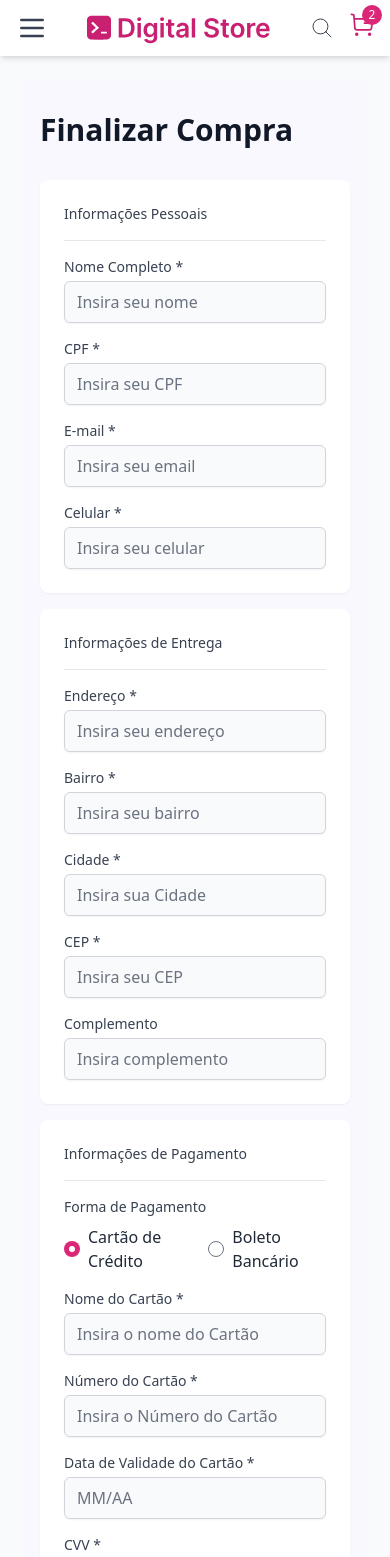
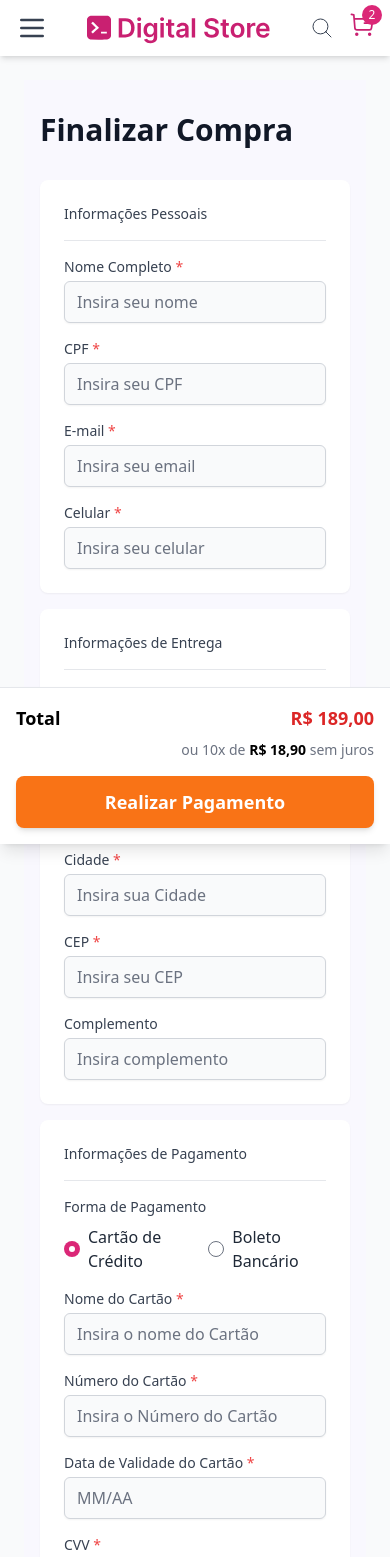
Before and after one commit to Jkawam/PJ-FINAL, a React (Vite) app: page /finalizar-compra in a window 390 px wide. Shown: the top 1557 px of the page. Built offline with nearby package versions, Linux system fonts and the light colour scheme.

Commit message:
pagina de compra finalizada, está pronta

```diff
--- a/src/pages/produtofinal/FinalizarCompra.jsx
+++ b/src/pages/produtofinal/FinalizarCompra.jsx
@@ -1,11 +1,14 @@
 import React, { useState, useEffect } from 'react';
-import { Link } from 'react-router-dom';
+import { Link, useNavigate } from 'react-router-dom';
 
-// Importe a imagem do produto
+// Importe a imagem do produto (se necessário para mock data)
 import producImage5Preview from '../../assets/images/produtos/produc-image-5-removebg-preview.png';
 
 function FinalizarCompra() {
-    // Dados mockados para o resumo (você pode querer passar isso via props ou context)
+    // 1. Inicializa o hook useNavigate para navegação programática
+    const navigate = useNavigate();
+
+    // Dados mockados para o resumo (em uma aplicação real, viriam de props, contexto ou API)
     const mockProduct = {
         name: "Tênis Nike Revolution 6 Next Nature Masculino",
         imageUrl: producImage5Preview,
@@ -18,7 +21,7 @@ function FinalizarCompra() {
     // Estado para controlar a forma de pagamento (ex: 'credito' ou 'boleto')
     const [paymentMethod, setPaymentMethod] = useState('credito');
 
-    // **NOVO ESTADO E EFEITO PARA DETECTAR TAMANHO DA TELA**
+    // Estado e Efeito para detectar o tamanho da tela para renderização responsiva
     const [isDesktop, setIsDesktop] = useState(window.innerWidth >= 768);
 
     useEffect(() => {
@@ -27,117 +30,73 @@ function FinalizarCompra() {
         };
 
         window.addEventListener('resize', handleResize);
+        // Função de limpeza para remover o event listener quando o componente for desmontado
         return () => window.removeEventListener('resize', handleResize);
-    }, []);
+    }, []); // Array de dependências vazio significa que o efeito roda uma vez ao montar e limpa ao desmontar
+
+    // 2. Função para lidar com o envio do pagamento e navegação
+    const handlePayment = () => {
+        // --- COLOCAR LÓGICA DE PROCESSAMENTO DE PAGAMENTO AQUI ---
+        // Ex: Validação de formulário, envio de dados para uma API, etc.
+        console.log("Iniciando pagamento...");
+
+        // Após o "sucesso" do pagamento (aqui simulado), navegue para a página de confirmação
+        navigate('/compra-feita'); // Rota para a página de compra concluída
+    };
+
+    // Componente auxiliar para campos de input para reduzir repetição
+    const InputField = ({ id, label, type = "text", placeholder, required = false }) => (
+        <div>
+            <label htmlFor={id} className="block text-sm font-medium text-gray-700">
+                {label} {required && <span className="text-red-500">*</span>}
+            </label>
+            <input
+                type={type}
+                id={id}
+                placeholder={placeholder}
+                className="mt-1 block w-full rounded-md border-gray-300 shadow-sm focus:border-pink-600 focus:ring-pink-600 sm:text-sm bg-gray-50"
+                required={required}
+            />
+        </div>
+    );
 
     return (
         <div className="bg-page-background py-8 font-inter relative">
             <div className="container mx-auto px-4 pb-10 md:pb-0">
 
-                {/* Título principal da página, mantido como h1 para semântica */}
+                {/* Título principal da página */}
                 <h1 className="text-3xl font-bold text-gray-900 mb-8">Finalizar Compra</h1>
 
                 <div className="lg:flex lg:gap-6">
-                    {/* Alterado space-y-6 para space-y-4 para aproximar as divs */}
+                    {/* Área de Conteúdo Principal (Formulários) */}
                     <div className="lg:w-2/3 space-y-4 mb-8 lg:mb-0">
+
                         {/* Seção de Informações Pessoais */}
                         <div className="bg-white rounded-lg shadow-sm p-6">
-                            <label className="block text-sm text-gray-700 mb-4 pb-4 border-b font-medium">Informações Pessoais</label>
+                            <h2 className="block text-sm text-gray-700 mb-4 pb-4 border-b font-medium">Informações Pessoais</h2>
                             <div className="space-y-4">
-                                <div>
-                                    <label htmlFor="nomeCompleto" className="block text-sm font-medium text-gray-700">Nome Completo *</label>
-                                    <input
-                                        type="text"
-                                        id="nomeCompleto"
-                                        placeholder="Insira seu nome"
-                                        className="mt-1 block w-full rounded-md border-gray-300 shadow-sm focus:border-pink-600 focus:ring-pink-600 sm:text-sm bg-gray-50"
-                                    />
-                                </div>
-                                <div>
-                                    <label htmlFor="cpf" className="block text-sm font-medium text-gray-700">CPF *</label>
-                                    <input
-                                        type="text"
-                                        id="cpf"
-                                        placeholder="Insira seu CPF"
-                                        className="mt-1 block w-full rounded-md border-gray-300 shadow-sm focus:border-pink-600 focus:ring-pink-600 sm:text-sm bg-gray-50"
-                                    />
-                                </div>
-                                <div>
-                                    <label htmlFor="email" className="block text-sm font-medium text-gray-700">E-mail *</label>
-                                    <input
-                                        type="email"
-                                        id="email"
-                                        placeholder="Insira seu email"
-                                        className="mt-1 block w-full rounded-md border-gray-300 shadow-sm focus:border-pink-600 focus:ring-pink-600 sm:text-sm bg-gray-50"
-                                    />
-                                </div>
-                                <div>
-                                    <label htmlFor="celular" className="block text-sm font-medium text-gray-700">Celular *</label>
-                                    <input
-                                        type="text"
-                                        id="celular"
-                                        placeholder="Insira seu celular"
-                                        className="mt-1 block w-full rounded-md border-gray-300 shadow-sm focus:border-pink-600 focus:ring-pink-600 sm:text-sm bg-gray-50"
-                                    />
-                                </div>
+                                <InputField id="nomeCompleto" label="Nome Completo" placeholder="Insira seu nome" required />
+                                <InputField id="cpf" label="CPF" placeholder="Insira seu CPF" required />
+                                <InputField id="email" label="E-mail" type="email" placeholder="Insira seu email" required />
+                                <InputField id="celular" label="Celular" placeholder="Insira seu celular" required />
                             </div>
                         </div>
 
                         {/* Seção de Informações de Entrega */}
                         <div className="bg-white rounded-lg shadow-sm p-6">
-                            <label className="block text-sm text-gray-700 mb-4 pb-4 border-b font-medium">Informações de Entrega</label>
+                            <h2 className="block text-sm text-gray-700 mb-4 pb-4 border-b font-medium">Informações de Entrega</h2>
                             <div className="space-y-4">
-                                <div>
-                                    <label htmlFor="endereco" className="block text-sm font-medium text-gray-700">Endereço *</label>
-                                    <input
-                                        type="text"
-                                        id="endereco"
-                                        placeholder="Insira seu endereço"
-                                        className="mt-1 block w-full rounded-md border-gray-300 shadow-sm focus:border-pink-600 focus:ring-pink-600 sm:text-sm bg-gray-50"
-                                    />
-                                </div>
-                                <div>
-                                    <label htmlFor="bairro" className="block text-sm font-medium text-gray-700">Bairro *</label>
-                                    <input
-                                        type="text"
-                                        id="bairro"
-                                        placeholder="Insira seu bairro"
-                                        className="mt-1 block w-full rounded-md border-gray-300 shadow-sm focus:border-pink-600 focus:ring-pink-600 sm:text-sm bg-gray-50"
-                                    />
-                                </div>
-                                <div>
-                                    <label htmlFor="cidade" className="block text-sm font-medium text-gray-700">Cidade *</label>
-                                    <input
-                                        type="text"
-                                        id="cidade"
-                                        placeholder="Insira sua Cidade"
-                                        className="mt-1 block w-full rounded-md border-gray-300 shadow-sm focus:border-pink-600 focus:ring-pink-600 sm:text-sm bg-gray-50"
-                                    />
-                                </div>
-                                <div>
-                                    <label htmlFor="cep" className="block text-sm font-medium text-gray-700">CEP *</label>
-                                    <input
-                                        type="text"
-                                        id="cep"
-                                        placeholder="Insira seu CEP"
-                                        className="mt-1 block w-full rounded-md border-gray-300 shadow-sm focus:border-pink-600 focus:ring-pink-600 sm:text-sm bg-gray-50"
-                                    />
-                                </div>
-                                <div>
-                                    <label htmlFor="complemento" className="block text-sm font-medium text-gray-700">Complemento</label>
-                                    <input
-                                        type="text"
-                                        id="complemento"
-                                        placeholder="Insira complemento"
-                                        className="mt-1 block w-full rounded-md border-gray-300 shadow-sm focus:border-pink-600 focus:ring-pink-600 sm:text-sm bg-gray-50"
-                                    />
-                                </div>
+                                <InputField id="endereco" label="Endereço" placeholder="Insira seu endereço" required />
+                                <InputField id="bairro" label="Bairro" placeholder="Insira seu bairro" required />
+                                <InputField id="cidade" label="Cidade" placeholder="Insira sua Cidade" required />
+                                <InputField id="cep" label="CEP" placeholder="Insira seu CEP" required />
+                                <InputField id="complemento" label="Complemento" placeholder="Insira complemento" />
                             </div>
                         </div>
 
                         {/* Seção de Informações de Pagamento */}
                         <div className="bg-white rounded-lg shadow-sm p-6">
-                            <label className="block text-sm text-gray-700 mb-4 pb-4 border-b font-medium">Informações de Pagamento</label>
+                            <h2 className="block text-sm text-gray-700 mb-4 pb-4 border-b font-medium">Informações de Pagamento</h2>
                             <div className="mb-4">
                                 <span className="block text-sm font-medium text-gray-700 mb-2">Forma de Pagamento</span>
                                 <div className="flex items-center space-x-4">
@@ -168,52 +127,18 @@ function FinalizarCompra() {
 
                             {paymentMethod === 'credito' && (
                                 <div className="space-y-4">
-                                    {/* Nome do Cartão: Linha completa */}
-                                    <div>
-                                        <label htmlFor="nomeCartao" className="block text-sm font-medium text-gray-700">Nome do Cartão *</label>
-                                        <input
-                                            type="text"
-                                            id="nomeCartao"
-                                            placeholder="Insira o nome do Cartão"
-                                            className="mt-1 block w-full rounded-md border-gray-300 shadow-sm focus:border-pink-600 focus:ring-pink-600 sm:text-sm bg-gray-50"
-                                        />
+                                    <InputField id="nomeCartao" label="Nome do Cartão" placeholder="Insira o nome do Cartão" required />
+                                    <div className="grid grid-cols-1 sm:grid-cols-2 gap-4">
+                                        <InputField id="numeroCartao" label="Número do Cartão" placeholder="Insira o Número do Cartão" required />
+                                        <InputField id="validadeCartao" label="Data de Validade do Cartão" placeholder="MM/AA" required />
                                     </div>
-                                    {/* Número do Cartão e Validade: Na mesma linha, cada um ocupando metade */}
                                     <div className="grid grid-cols-1 sm:grid-cols-2 gap-4">
-                                        <div>
-                                            <label htmlFor="numeroCartao" className="block text-sm font-medium text-gray-700">Número do Cartão *</label>
-                                            <input
-                                                type="text"
-                                                id="numeroCartao"
-                                                placeholder="Insira o Número do Cartão"
-                                                className="mt-1 block w-full rounded-md border-gray-300 shadow-sm focus:border-pink-600 focus:ring-pink-600 sm:text-sm bg-gray-50"
-                                            />
-                                        </div>
-                                        <div>
-                                            <label htmlFor="validadeCartao" className="block text-sm font-medium text-gray-700">Data de Validade do Cartão *</label>
-                                            <input
-                                                type="text"
-                                                id="validadeCartao"
-                                                placeholder="MM/AA"
-                                                className="mt-1 block w-full rounded-md border-gray-300 shadow-sm focus:border-pink-600 focus:ring-pink-600 sm:text-sm bg-gray-50"
-                                            />
-                                        </div>
-                                    </div>
-                                    {/* CVV: Na linha de baixo, ocupando a mesma largura da primeira coluna do grid acima */}
-                                    <div className="grid grid-cols-1 sm:grid-cols-2 gap-4"> {/* Novo grid para o CVV */}
-                                        <div> {/* CVV na primeira coluna */}
-                                            <label htmlFor="cvv" className="block text-sm font-medium text-gray-700">CVV *</label>
-                                            <input
-                                                type="text"
-                                                id="cvv"
-                                                placeholder="CVV"
-                                                className="mt-1 block w-full rounded-md border-gray-300 shadow-sm focus:border-pink-600 focus:ring-pink-600 sm:text-sm bg-gray-50"
-                                            />
-                                        </div>
-                                        <div className="hidden sm:block"></div>
+                                        <InputField id="cvv" label="CVV" placeholder="CVV" required />
+                                        <div className="hidden sm:block"></div> {/* Espaçador para alinhamento no desktop */}
                                     </div>
                                 </div>
                             )}
+
                             {paymentMethod === 'boleto' && (
                                 <div className="p-4 bg-blue-50 border border-blue-200 rounded-md text-blue-800 text-sm">
                                     Ao selecionar Boleto Bancário, o boleto será gerado após a confirmação da compra.
@@ -221,28 +146,31 @@ function FinalizarCompra() {
                             )}
                         </div>
 
-                        {/* NOVA SEÇÃO: Total Final (replicando o estilo da imagem) - AGORA SÓ SERÁ RENDERIZADA SE FOR DESKTOP */}
-                        {isDesktop && ( // <--- AQUI ESTÁ A MAIOR MUDANÇA
+                        {/* Seção de Total Final e Botão de Pagamento (somente desktop) */}
+                        {isDesktop && (
                             <div className="bg-white rounded-lg shadow-sm p-6 mt-6">
-                                <label className=" text-sm text-gray-700 mb-4 pb-2 block font-medium">Finalizar Compra</label>
+                                <h2 className="text-sm text-gray-700 mb-4 pb-2 block font-medium">Finalizar Compra</h2>
                                 <hr className="mb-4 border-gray-200" />
                                 <div className="flex justify-between text-lg font-bold text-black mb-2">
                                     <span>Total</span>
                                     <span className="text-red-600">R$ {total.toFixed(2).replace('.', ',')}</span>
                                 </div>
-                                <p className="text-sm text-gray-500 text-right mb-4">ou 10x de <span className="font-bold text-black">R$ {(total / 10).toFixed(2).replace('.', ',')}</span> sem juros</p>
-                                <button className="w-full bg-orange-500 text-white font-bold py-3 px-6 rounded-lg hover:bg-orange-600 transition-colors duration-200 text-lg shadow-md">
+                                <p className="text-sm text-gray-500 text-right mb-4">
+                                    ou 10x de <span className="font-bold text-black">R$ {(total / 10).toFixed(2).replace('.', ',')}</span> sem juros
+                                </p>
+                                <button
+                                    onClick={handlePayment} /* Chama a função de pagamento */
+                                    className="w-full bg-orange-500 text-white font-bold py-3 px-6 rounded-lg hover:bg-orange-600 transition-colors duration-200 text-lg shadow-md">
                                     Realizar Pagamento
                                 </button>
                             </div>
                         )}
-
                     </div>
 
                     {/* Coluna da Direita: Resumo do Pedido */}
                     <div className="lg:w-1/3 mt-8 lg:mt-0">
                         <div className="bg-white rounded-lg shadow-sm p-6 sticky top-8">
-                            <p className="text-xl font-bold text-gray-900 mb-4 pb-2 border-b">RESUMO</p>
+                            <h2 className="text-xl font-bold text-gray-900 mb-4 pb-2 border-b">RESUMO</h2>
 
                             {/* Item do produto no resumo */}
                             <div className="flex items-center mb-4 pb-4 border-b">
@@ -252,6 +180,7 @@ function FinalizarCompra() {
                                 </div>
                             </div>
 
+                            {/* Detalhes de preço no resumo */}
                             <div className="space-y-3 mb-6">
                                 <div className="flex justify-between text-gray-700">
                                     <span>Subtotal:</span>
@@ -269,9 +198,14 @@ function FinalizarCompra() {
                                     <span>Total</span>
                                     <span>R$ {total.toFixed(2).replace('.', ',')}</span>
                                 </div>
-                                <p className="text-sm text-gray-500 text-right mt-1">ou 10x de R$ {(total / 10).toFixed(2).replace('.', ',')} sem juros</p>
+                                <p className="text-sm text-gray-500 text-right mt-1">
+                                    ou 10x de R$ {(total / 10).toFixed(2).replace('.', ',')} sem juros
+                                </p>
                             </div>
-                            <button className="w-full bg-orange-500 text-white font-bold py-3 px-6 rounded-lg hover:bg-orange-600 transition-colors duration-200 text-lg shadow-md hidden md:block">
+                            {/* Botão de Pagamento (oculto no mobile, visível no rodapé fixo) */}
+                            <button
+                                onClick={handlePayment} /* Chama a função de pagamento */
+                                className="w-full bg-orange-500 text-white font-bold py-3 px-6 rounded-lg hover:bg-orange-600 transition-colors duration-200 text-lg shadow-md hidden md:block">
                                 Realizar Pagamento
                             </button>
                         </div>
@@ -279,17 +213,23 @@ function FinalizarCompra() {
                 </div>
             </div>
 
-            {/* Total Final e Botão "Realizar Pagamento" - SOMENTE MOBILE*/}
-            <div className="p-4 bg-white shadow-lg md:hidden z-40 border-t border-gray-200">
+            {/* Rodapé Fixo para Mobile: Total e Botão de Pagamento */}
+            {!isDesktop && (
+                <div className="fixed bottom-0 left-0 right-0 p-4 bg-white shadow-lg z-40 border-t border-gray-200">
                     <div className="flex justify-between text-lg font-bold text-black mb-2">
                         <span>Total</span>
                         <span className="text-red-600">R$ {total.toFixed(2).replace('.', ',')}</span>
                     </div>
-                <p className="text-sm text-gray-500 text-right mb-4">ou 10x de <span className="font-bold text-black">R$ {(total / 10).toFixed(2).replace('.', ',')}</span> sem juros</p>
-                <button className="w-full bg-orange-500 text-white font-bold py-3 px-6 rounded-lg hover:bg-orange-600 transition-colors duration-200 text-lg shadow-md">
+                    <p className="text-sm text-gray-500 text-right mb-4">
+                        ou 10x de <span className="font-bold text-black">R$ {(total / 10).toFixed(2).replace('.', ',')}</span> sem juros
+                    </p>
+                    <button
+                        onClick={handlePayment} /* Chama a função de pagamento */
+                        className="w-full bg-orange-500 text-white font-bold py-3 px-6 rounded-lg hover:bg-orange-600 transition-colors duration-200 text-lg shadow-md">
                         Realizar Pagamento
                     </button>
                 </div>
+            )}
         </div>
     );
 }
--- a/src/routes/Routes.jsx
+++ b/src/routes/Routes.jsx
@@ -18,7 +18,7 @@ import FinalizarCompra from '../pages/produtofinal/FinalizarCompra';
 import MeuPerfil from '../pages/pedidos/MeuPerfil';
 import MinhasInformacoes from '../pages/pedidos/MinhasInformaçoes';
 import Pagamento from '../pages/pedidos/Pagamento';
-
+import CompraFeita from '../pages/produtofinal/CompraFeita';
 function AppRoutes() {
   return (
     <BrowserRouter>
@@ -40,6 +40,7 @@ function AppRoutes() {
           <Route path="meu-perfil" element={<MeuPerfil />} />
           <Route path="minhas-informacoes" element={<MinhasInformacoes />} />
           <Route path="pagamento" element={<Pagamento />} />
+          <Route path="compra-feita" element={<CompraFeita />} />
         </Route>
       </Routes>
     </BrowserRouter>
```
Also changed, not shown: src/components/mobile/MobileHeader.jsx (+22 -0 lines), src/pages/produtofinal/CompraFeita.jsx (added, +12 -0 lines). Lines whose indentation alone changed are shown as unchanged.
